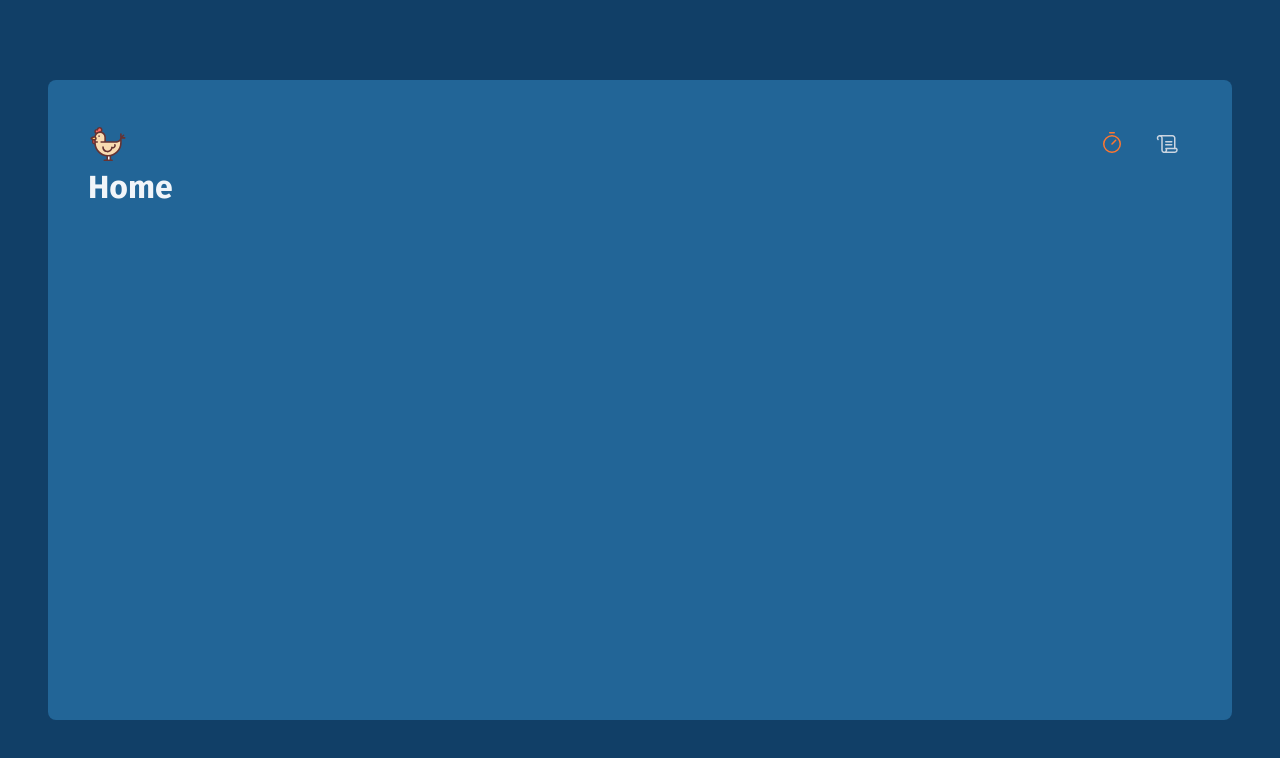
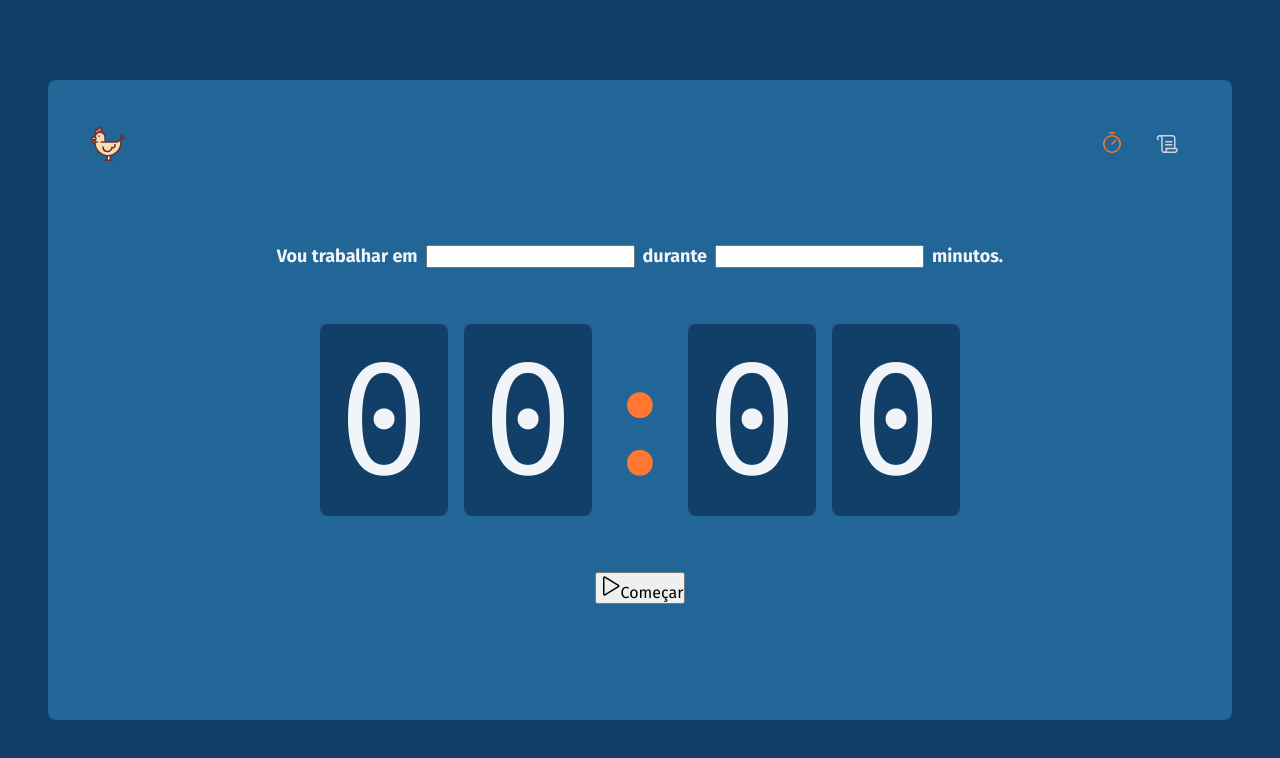
Before and after one commit to DiegodeSalles/projeto-react-simples2, a React (Vite) app: page / in a window 1280 px wide. Shown: the top 758 px of the page. Built offline with nearby package versions, Linux system fonts and the light colour scheme.

Commit message:
Estilização do conteúdo da página inicial

```diff
--- a/src/pages/Home.tsx
+++ /dev/null
@@ -1,3 +0,0 @@
-export function Home() {
-  return <h1>Home</h1>;
-}
--- /dev/null
+++ b/src/pages/Home/index.tsx
@@ -0,0 +1,37 @@
+import { Play } from "phosphor-react";
+import {
+  CountdownContainer,
+  FormContainer,
+  HomeContainer,
+  Separator,
+} from "./styles";
+
+export function Home() {
+  return (
+    <HomeContainer>
+      <form action="">
+        <FormContainer>
+          <label htmlFor="task">Vou trabalhar em</label>
+          <input type="text" name="" id="task" />
+
+          <label htmlFor="minutesAmount">durante</label>
+          <input type="number" name="" id="minutesAmount" />
+          <span>minutos.</span>
+        </FormContainer>
+
+        <CountdownContainer>
+          <span>0</span>
+          <span>0</span>
+          <Separator>:</Separator>
+          <span>0</span>
+          <span>0</span>
+        </CountdownContainer>
+
+        <button type="submit">
+          <Play size={24} />
+          Começar
+        </button>
+      </form>
+    </HomeContainer>
+  );
+}
--- /dev/null
+++ b/src/pages/Home/styles.ts
@@ -0,0 +1,54 @@
+import styled from "styled-components";
+
+export const HomeContainer = styled.main`
+  flex: 1;
+
+  display: flex;
+  flex-direction: column;
+  align-items: center;
+  justify-content: center;
+
+  form {
+    display: flex;
+    flex-direction: column;
+    align-items: center;
+    gap: 3.5rem;
+  }
+`;
+
+export const FormContainer = styled.div`
+  width: 100%;
+  display: flex;
+  align-items: center;
+  justify-content: center;
+  gap: 0.5rem;
+  font-size: 1.125rem;
+  font-weight: bold;
+  flex-wrap: wrap;
+`;
+
+export const CountdownContainer = styled.div`
+  font-family: "Fira Mono", monospace;
+  font-size: 10rem;
+  line-height: 8rem;
+
+  display: flex;
+  gap: 1rem;
+
+  span {
+    background: ${(props) => props.theme["navy-900"]};
+    padding: 2rem 1rem;
+    border-radius: 8px;
+  }
+`;
+
+export const Separator = styled.div`
+  padding: 2rem 0;
+  color: ${(props) => props.theme["orange-500"]};
+
+  width: 4rem;
+  overflow: hidden;
+
+  display: flex;
+  justify-content: center;
+`;
--- a/src/styles/themes/global.ts
+++ b/src/styles/themes/global.ts
@@ -15,6 +15,7 @@
   body {
     background-color: ${(props) => props.theme["navy-900"]};
     color: ${(props) => props.theme["slate-100"]};
+    -webkit-font-smoothing: antialiased;
   }
 
   body, input, textarea, button {
```
